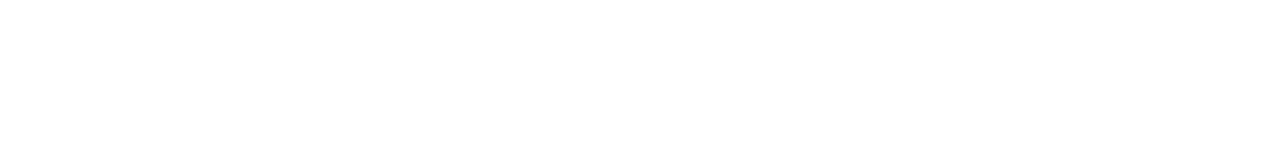
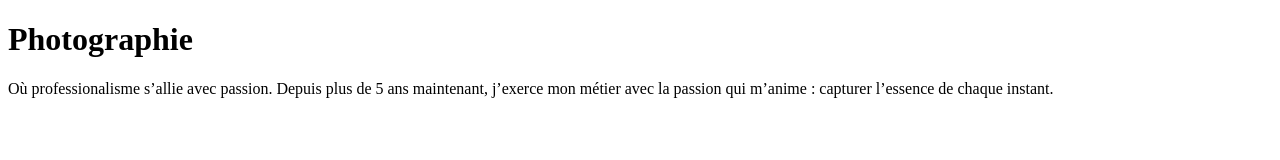
Before and after one commit to ThierryBouedo/PrepaNumerique, a plain HTML site: page LaraLens/solutions/index.html in a window 1280 px wide. Drawn offline with Linux system fonts and the light colour scheme.

Commit message:
Solution activite #2

```diff
--- a/LaraLens/solutions/index.html
+++ b/LaraLens/solutions/index.html
@@ -7,7 +7,9 @@
 </head>
 
 <body>
-    <!-- Voici un magnifique commentaire -->
+    <h1>Photographie</h1>
+    <p>Où professionalisme s’allie avec passion. Depuis plus de 5 ans maintenant, j’exerce mon métier avec la passion
+        qui m’anime : capturer l’essence de chaque instant.</p>
 </body>
 
 </html>
```
